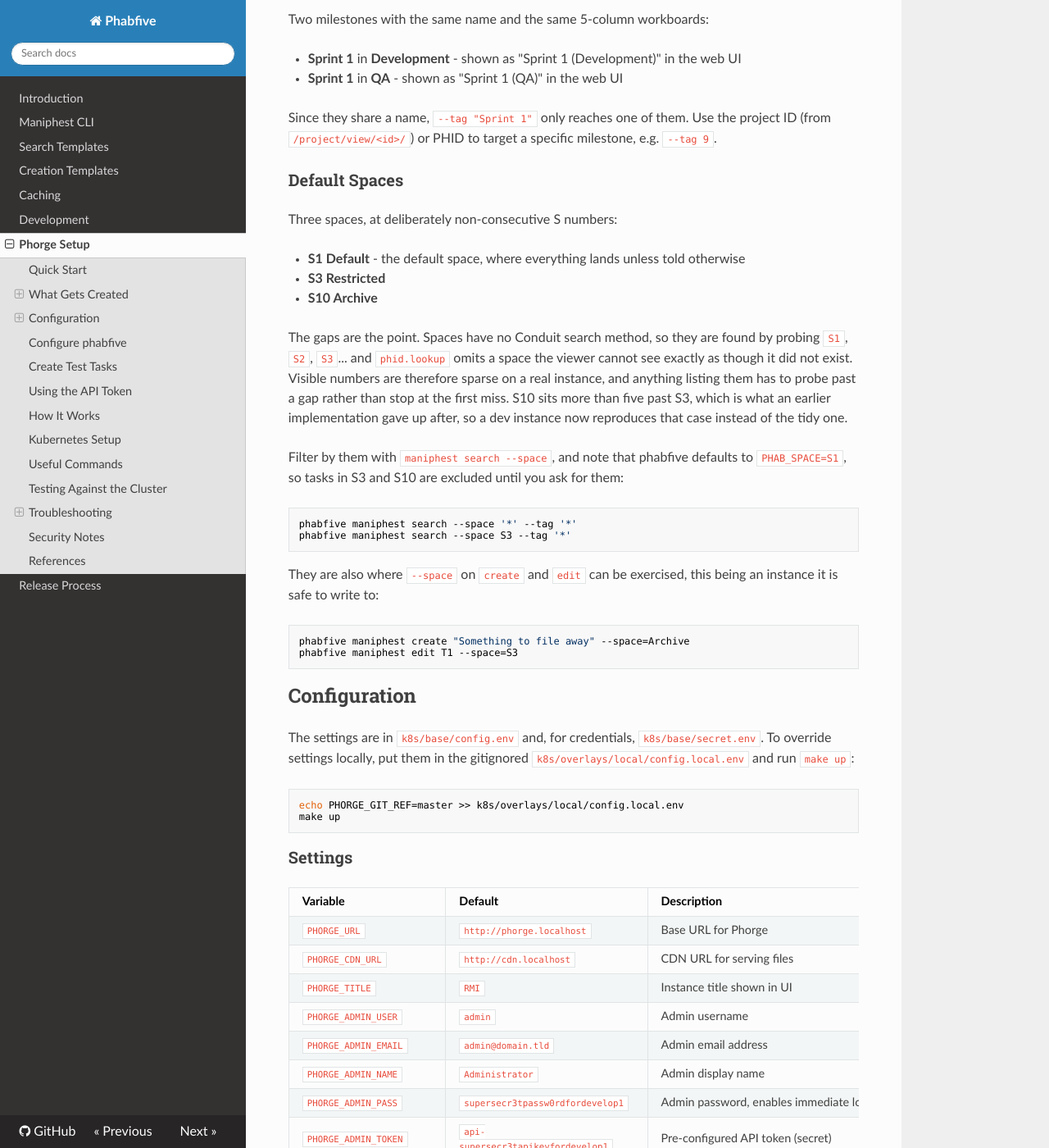
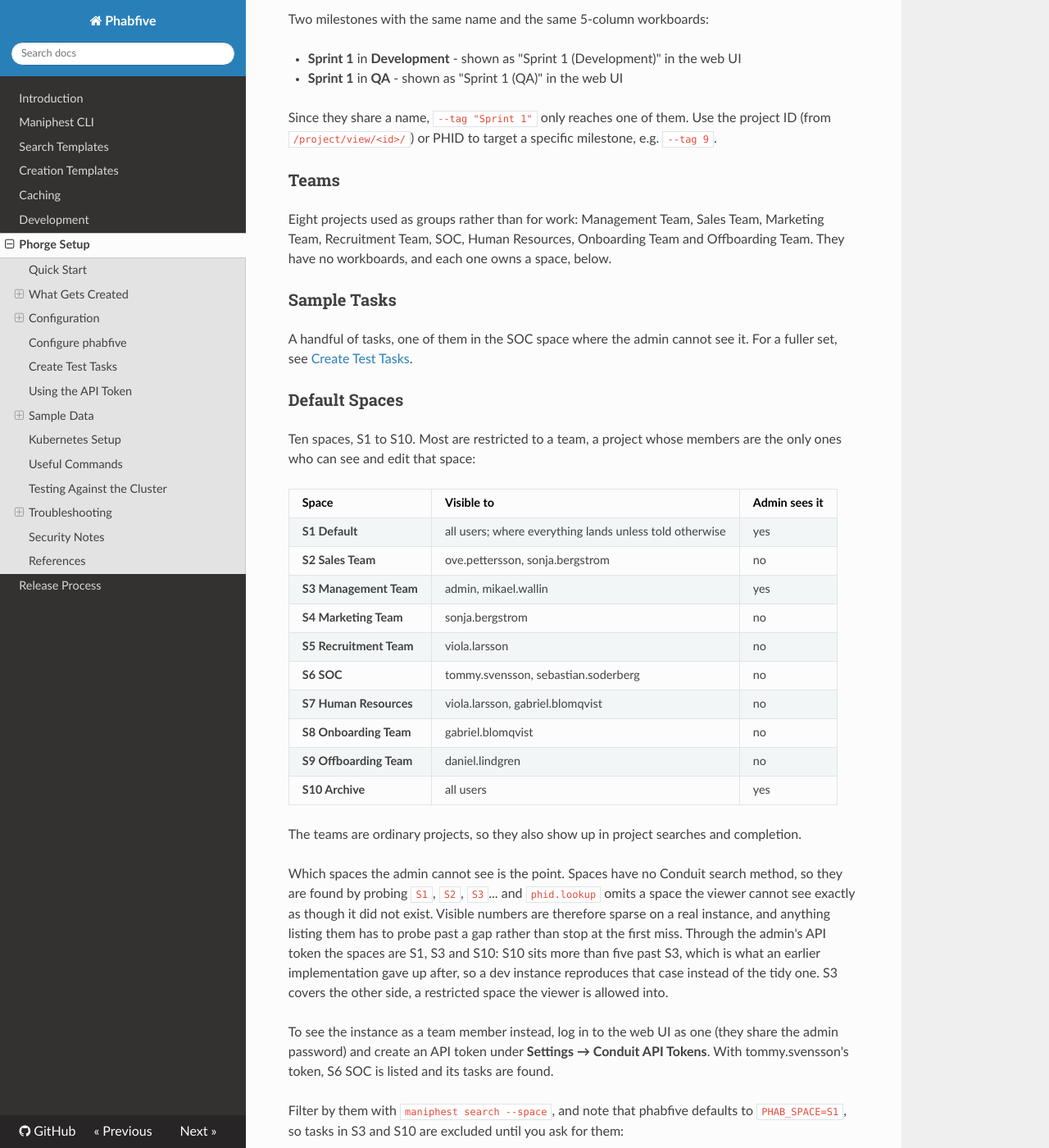
Before and after one commit to dynamist/phabfive, an MkDocs documentation site: the page built from docs/phorge-setup.md, in a window 1280 px wide and 1400 px high, scrolled down 2063 px. Shown: the whole window at 82% size. Built offline with MkDocs 1.6.1, drawn with Linux system fonts in a browser that asks for light colours; nearby versions of some CDN libraries; some of the changed text lies outside the part shown.

Commit message:
docs: describe the seeder, and what make creds actually reads
docs/phorge-setup.md described the bash scripts: three Spaces at
non-consecutive numbers, and projects the admin alone was a member of.
It now covers the teams, the ten Spaces and who can see each, the seed
modules and their dependencies, and how to add one.

The "Forgot the credentials" section claimed `make creds` always matches
phorge/lib/common.sh. It stopped matching it on purpose - the banner
reads the database so it describes the instance that is running - and
common.sh no longer exists, so the sentence says what the banner reads
instead.

Also drops the "Restricted" Space from an example of an error message,
for the same reason as the test fixtures.

Co-Authored-By: Claude Opus 5 (1M context) <noreply@anthropic.com>

````diff
--- a/docs/phorge-setup.md
+++ b/docs/phorge-setup.md
@@ -32,7 +32,7 @@ getent hosts phorge.localhost
 
 ## What Gets Created
 
-The `init-phorge.sh` script automatically creates:
+On every start the container seeds sample data from [`phorge/seed/`](#sample-data), creating:
 
 ### Admin Account
 
@@ -68,7 +68,7 @@ Seven projects with 5-column workboards (Backlog → Up Next → In Progress →
 - **SharePoint** - Windows SharePoint integration and document management
 - **Security** - Security compliance, hardening, and vulnerability assessment
 
-The admin user is automatically joined to all projects.
+The admin user is a member of every project, and so are a few of the test users.
 
 ### Default Milestones
 
@@ -79,21 +79,51 @@ Two milestones with the same name and the same 5-column workboards:
 
 Since they share a name, `--tag "Sprint 1"` only reaches one of them. Use the project ID (from `/project/view/<id>/`) or PHID to target a specific milestone, e.g. `--tag 9`.
 
+### Teams
+
+Eight projects used as groups rather than for work: Management Team, Sales Team,
+Marketing Team, Recruitment Team, SOC, Human Resources, Onboarding Team and
+Offboarding Team. They have no workboards, and each one owns a space, below.
+
+### Sample Tasks
+
+A handful of tasks, one of them in the SOC space where the admin cannot see it.
+For a fuller set, see [Create Test Tasks](#create-test-tasks).
+
 ### Default Spaces
 
-Three spaces, at deliberately non-consecutive S numbers:
+Ten spaces, S1 to S10. Most are restricted to a team, a project whose members are
+the only ones who can see and edit that space:
 
-- **S1 Default** - the default space, where everything lands unless told otherwise
-- **S3 Restricted**
-- **S10 Archive**
+| Space | Visible to | Admin sees it |
+|-------|------------|---------------|
+| **S1 Default** | all users; where everything lands unless told otherwise | yes |
+| **S2 Sales Team** | ove.pettersson, sonja.bergstrom | no |
+| **S3 Management Team** | admin, mikael.wallin | yes |
+| **S4 Marketing Team** | sonja.bergstrom | no |
+| **S5 Recruitment Team** | viola.larsson | no |
+| **S6 SOC** | tommy.svensson, sebastian.soderberg | no |
+| **S7 Human Resources** | viola.larsson, gabriel.blomqvist | no |
+| **S8 Onboarding Team** | gabriel.blomqvist | no |
+| **S9 Offboarding Team** | daniel.lindgren | no |
+| **S10 Archive** | all users | yes |
 
-The gaps are the point. Spaces have no Conduit search method, so they are found
-by probing `S1`, `S2`, `S3`... and `phid.lookup` omits a space the viewer cannot
-see exactly as though it did not exist. Visible numbers are therefore sparse on a
-real instance, and anything listing them has to probe past a gap rather than stop
-at the first miss. S10 sits more than five past S3, which is what an earlier
-implementation gave up after, so a dev instance now reproduces that case instead
-of the tidy one.
+The teams are ordinary projects, so they also show up in project searches and
+completion.
+
+Which spaces the admin cannot see is the point. Spaces have no Conduit search
+method, so they are found by probing `S1`, `S2`, `S3`... and `phid.lookup` omits
+a space the viewer cannot see exactly as though it did not exist. Visible numbers
+are therefore sparse on a real instance, and anything listing them has to probe
+past a gap rather than stop at the first miss. Through the admin's API token the
+spaces are S1, S3 and S10: S10 sits more than five past S3, which is what an
+earlier implementation gave up after, so a dev instance reproduces that case
+instead of the tidy one. S3 covers the other side, a restricted space the viewer
+is allowed into.
+
+To see the instance as a team member instead, log in to the web UI as one (they
+share the admin password) and create an API token under **Settings → Conduit API
+Tokens**. With tommy.svensson's token, S6 SOC is listed and its tasks are found.
 
 Filter by them with `maniphest search --space`, and note that phabfive defaults to
 `PHAB_SPACE=S1`, so tasks in S3 and S10 are excluded until you ask for them:
@@ -134,6 +164,7 @@ make up
 | `PHORGE_ADMIN_TOKEN` | `api-supersecr3tapikeyfordevelop1` | Pre-configured API token (secret) |
 | `PHORGE_GIT_REF` | `stable` | Git branch/tag/commit for Phorge |
 | `ARCANIST_GIT_REF` | `stable` | Git branch/tag/commit for Arcanist |
+| `PHORGE_SEED` | *(all)* | Seed modules to run, space-separated, e.g. `users projects` |
 | `MYSQL_PASS` / `MARIADB_ROOT_PASSWORD` | `supersecr3tpassw0rdfordatabase1` | MariaDB root password (secret) |
 
 The Git refs are fetched and checked out when the pod starts. The `ci` overlay leaves them empty, which tests the Phorge and Arcanist baked into the image instead.
@@ -196,18 +227,68 @@ curl "http://phorge.localhost/api/user.whoami" \
   -d "api.token=api-supersecr3tapikeyfordevelop1"
 ```
 
-## How It Works
+## Sample Data
 
-The script runs automatically when the Phorge pod starts and:
+The Phorge pod runs `phorge/seed/seed.php` on every start, after upgrading the
+database. It writes through Phorge's own editors and in-process Conduit calls
+rather than SQL, so objects get the PHIDs, slugs, memberships, search index and
+transaction history the web UI would have given them.
 
-1. Enables username/password authentication
-2. Creates admin and test user accounts with verified emails
-3. Generates API token for immediate use
-4. Creates default projects with workboard columns
-5. Creates default milestones with workboard columns
-6. Sets passwords for all users (if `PHORGE_ADMIN_PASS` is set) or generates a recovery link
+The seeder logs only what it creates. What the instance actually holds is what
+the banner prints afterwards, and `make creds` again later, both read back from
+the database - the data files below say what a fresh instance would get, which
+is a different thing as soon as another branch seeds one that keeps its volume.
 
-All operations are idempotent - safe to run multiple times. Pod restarts won't duplicate data.
+```text
+phorge/seed/
+  seed.php                    runner: orders modules by dependency, logs what it creates
+  src/PhabfiveSeedModule.php  base class with the shared helpers
+  modules/<key>.php           one module per kind of data
+  data/<key>.json             the records that module creates
+```
+
+| Module | Needs | Creates |
+|--------|-------|---------|
+| `auth` | | password login, admin account, API token (from `PHORGE_ADMIN_*`) |
+| `users` | auth | test users |
+| `teams` | users | team projects |
+| `spaces` | auth, teams | spaces, in data file order |
+| `projects` | users, spaces | projects, milestones, workboards |
+| `tasks` | users, projects, spaces | tasks, through `maniphest.edit` |
+
+Every module is idempotent - it creates only what is missing - so restarting the
+pod duplicates nothing. To seed only part of it, name the modules; their
+dependencies come along:
+
+```bash
+PHORGE_SEED="users projects" make up
+```
+
+From a shell in the pod (`make shell`) the runner can be used directly:
+
+```bash
+php /usr/local/share/phabfive-seed/seed.php --list
+php /usr/local/share/phabfive-seed/seed.php tasks
+```
+
+### Adding Sample Data
+
+To add records of a kind that is already seeded, edit its `data/<key>.json`.
+
+To seed something new, add `data/<key>.json` and a `modules/<key>.php` holding a
+class that extends `PhabfiveSeedModule`, with `getKey()`, `getDependencies()`
+and `seed()`. The runner picks it up without being told about it. `seed()` has
+to check for what already exists before creating it. Rebuild the image to use
+it (`make up` does).
+
+Two things Phorge enforces that are easy to trip over:
+
+- The editor refuses a policy that would lock out whoever applies it. An object
+  the admin must not see has to be created as someone who can, which is why a
+  team's space is created by a member of the team.
+- A seed run is a single request, and Phorge caches some lookups for the length
+  of one. The runner clears that cache between modules; within a module, load
+  what you create rather than trusting an earlier query.
 
 ## Kubernetes Setup
 
@@ -239,7 +320,7 @@ make test-e2e            # End-to-end tests of the phabfive CLI against the depl
 
 Both test suites only run when asked for, a plain `pytest` skips them:
 
-- **`make test-k8s`** (`tests/k8s`): the home page, the file domain and the API token work through Traefik, unknown hosts get a 404, the users, projects, milestones and spaces from `phorge/lib/common.sh` exist, and pods in other namespaces cannot reach Phorge or MariaDB.
+- **`make test-k8s`** (`tests/k8s`): the home page, the file domain and the API token work through Traefik, unknown hosts get a 404, the users, teams, projects, milestones and spaces from `phorge/seed/data/` exist, and pods in other namespaces cannot reach Phorge or MariaDB.
 - **`make test-e2e`** (`tests/e2e`): end-to-end tests of phabfive itself, running the CLI against the instance and creating and editing real tasks.
 
 CI (`.github/workflows/k8s.yml`) validates the manifests, then creates a k3d cluster on the runner, deploys the `ci` overlay and runs both suites. A coexistence job deploys the apps listed in the repository variable `COEXISTENCE_REPOS` (space separated `owner/name`) into the same cluster and runs every app's tests, which also checks that the apps cannot reach each other and that all repos pin the same `k8s/cluster/k3d.yaml`. Each of those repos must provide the make targets `ci-deploy` and `ci-test`.
@@ -253,7 +334,10 @@ make creds
 ```
 
 It runs `phorge/lib/banner.sh` in the pod, the same summary the logs print at the
-end of the setup, so it always matches `phorge/lib/common.sh` and the manifests.
+end of the setup. The credentials come from the deployment's own environment and
+the user, project and Space lists are read back from the database, so both
+describe the instance that is running rather than what this branch would seed
+into an empty one.
 
 ### Get admin password recovery link
 
````
Also changed, not shown: CHANGELOG.md (+9 -0 lines), docs/maniphest-cli.md (+1 -1 lines).
